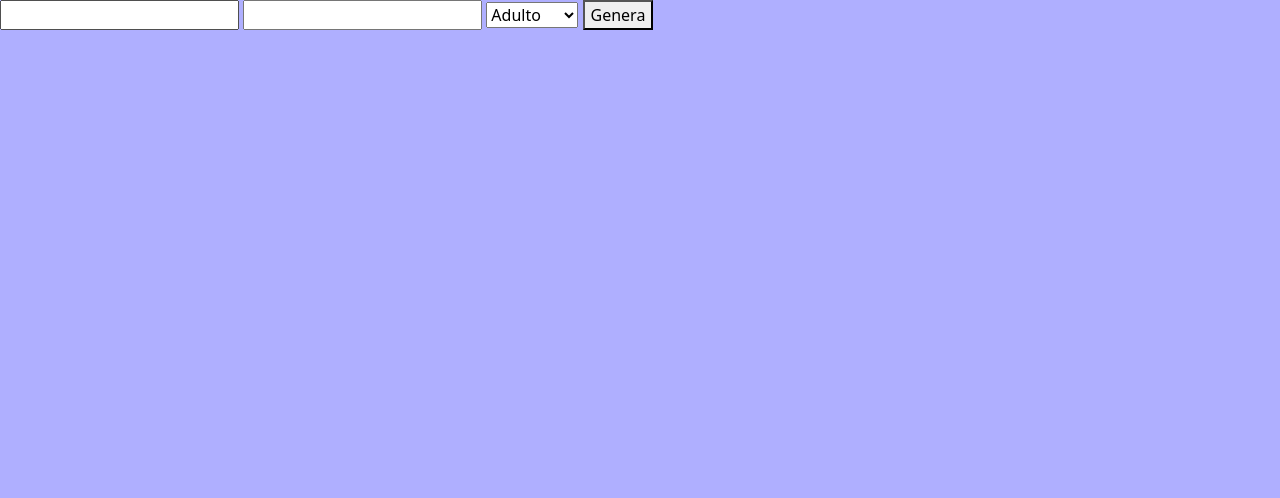
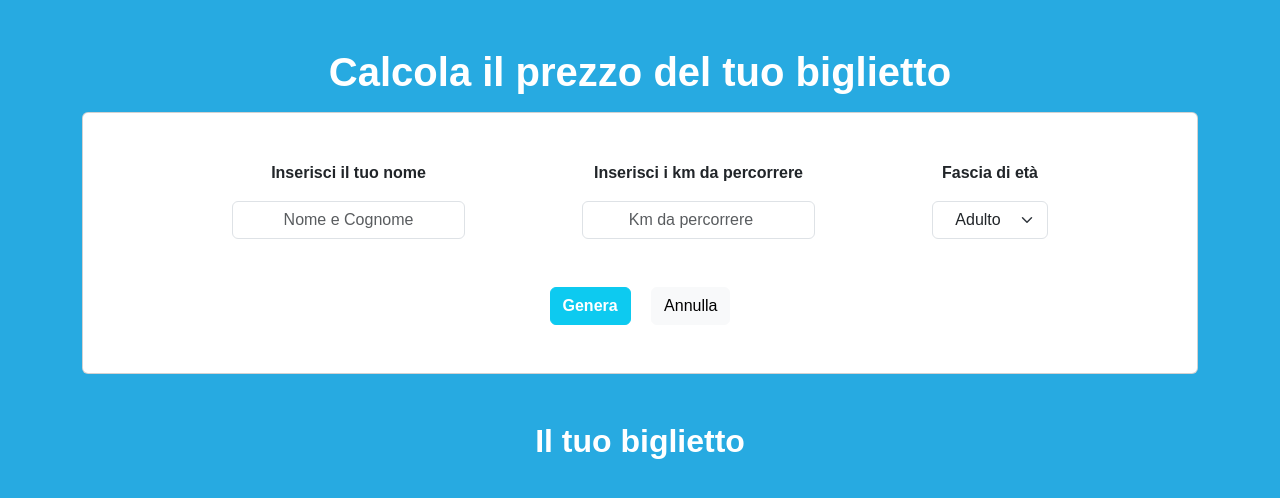
Before and after one commit to danielecolaci/js-biglietto-treno-form, a plain HTML site: page index.html in a window 1280 px wide. Drawn offline with nearby package versions, Linux system fonts and the light colour scheme.

Commit message:
Add Style on calc section

```diff
--- a/assets/css/style.css
+++ b/assets/css/style.css
@@ -1,3 +1,4 @@
 #body {
-    background-color: rgb(175, 175, 255);
+    background-color: #27AAE1;
+    font-family: Arial, Helvetica, sans-serif;
 }
--- a/assets/js/main.js
+++ b/assets/js/main.js
@@ -56,16 +56,17 @@ document.querySelector("form").addEventListener('submit', function (e) {
 
 
     const markup = `
-        <div class="card">
+        <div class="card my-3">
             <div>Nome Passeggero: ${name}</div>
             <div>Sconto: ${discount}</div>
-            <div>Prezzo: ${finalPrice}</div>
-            <div>CPcode: ${cpCode}</div>
-            <div>Vagone n. ${wNumber}</div>
+            <div>Prezzo: ${finalPrice}€</div>
+            <div><b>CP</b>${cpCode}</div>
+            <div>Carrozza n. ${wNumber}</div>
         </div>
     `
 
-    ticketElement.innerHTML = markup
+    ticketElement.insertAdjacentHTML('beforeend', markup)
+
 
 
 
--- a/index.html
+++ b/index.html
@@ -13,21 +13,41 @@
 </head>
 
 <body id="body">
-    <main>
-        <form action="">
-            <input type="text" name="name" value="" id="name">
-            <input type="text" name="km" value="" id="km">
-            <select id="age">
-                <option value="adult">Adulto</option>
-                <option value="minor">Under 18</option>
-                <option value="senior">Over 65</option>
-            </select>
-            <button type="submit">Genera</button>
-        </form>
-        <div class="ticket">
+    <div class="container my-5 mx-auto">
+        <h1 class="text-center fw-bolder text-white mb-3">Calcola il prezzo del tuo biglietto</h1>
+        <div class="card p-5">
+            <form action="" class="d-flex flex-column">
+                <div class="d-flex justify-content-evenly align-items-center flex-wrap gap-3">
+                    <div class="d-flex flex-column align-items-center gap-3">
+                        <label for="name"><b>Inserisci il tuo nome</b></label>
+                        <input type="text" name="name" value="" id="name" required placeholder="Nome e Cognome"
+                            class="form-control text-center">
+                    </div>
+                    <div class="d-flex flex-column align-items-center gap-3">
+                        <label for="km"><b>Inserisci i km da percorrere</b></label>
+                        <input type="number" name="km" value="" id="km" required placeholder="Km da percorrere"
+                            class="form-control text-center">
+                    </div>
+                    <div class="d-flex flex-column align-items-center gap-3">
+                        <label for="select"><b>Fascia di età</b></label>
+                        <select id="age" class="form-select text-center">
+                            <option value="adult">Adulto</option>
+                            <option value="minor">Under 18</option>
+                            <option value="senior">Over 65</option>
+                        </select>
+                    </div>
+                </div>
+                <div class="text-center mt-5">
+                    <button class="btn btn-info text-white fw-bolder mx-2" type="submit">Genera</button>
+                    <button class="btn btn-light mx-2">Annulla</button>
+                </div>
+            </form>
+        </div>
+        <h2 class="text-center fw-bolder text-white my-5">Il tuo biglietto</h2>
+        <div class="ticket mt-5">
 
         </div>
-    </main>
+    </div>
     <script src="./assets/js/main.js"></script>
 
 </body>
```
